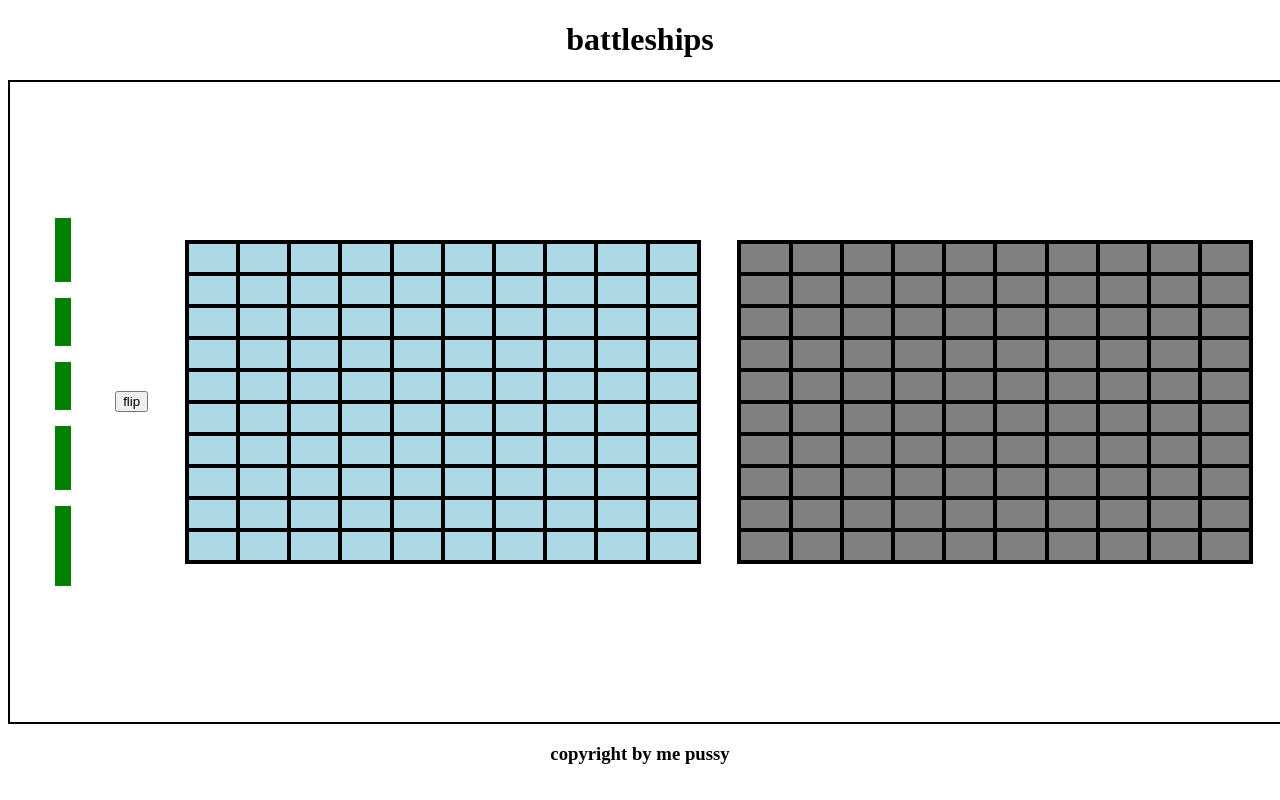
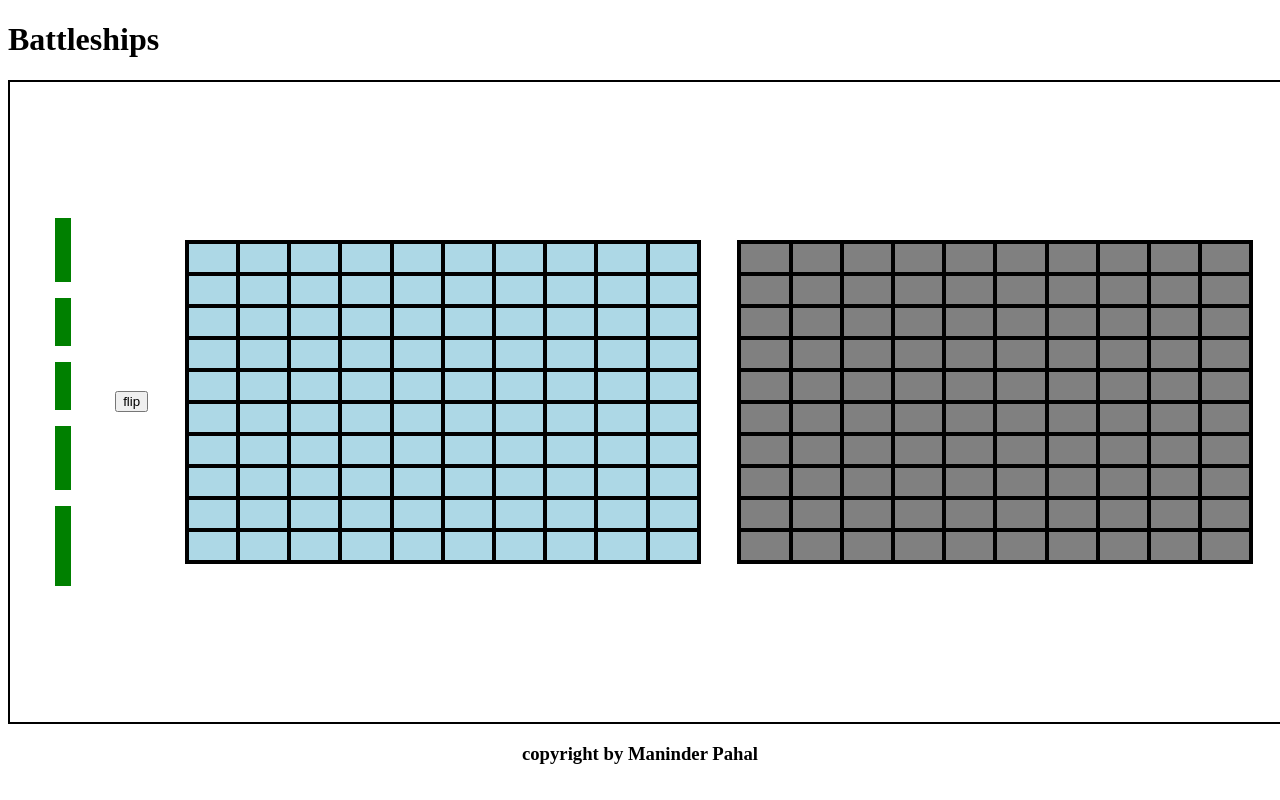
Before and after one commit to pethoburr/battleship, a website built with webpack: page dist/index.html in a window 1280 px wide. Built offline with nearby package versions, Linux system fonts and the light colour scheme.

Commit message:
initial dist subtree commit

```diff
--- a/dist/index.html
+++ b/dist/index.html
@@ -9,10 +9,10 @@
     <title>Battleships</title>
 </head>
 <body>
-    <header><h1>battleships</h1></header>
+    <h1>Battleships</h1>
     <div id="content">
 
     </div>
-    <footer><h3>copyright by me pussy</h3></footer>
+    <footer><h3>copyright by Maninder Pahal</h3></footer>
 </body>
 </html>
```
Also changed, not shown: dist/b8437be32fe8faca71ed.ttf (added), dist/fd5a8f5e455b026973fc.ttf (added), 1 other file.
